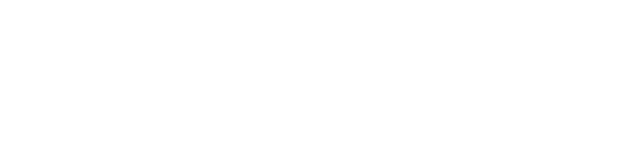
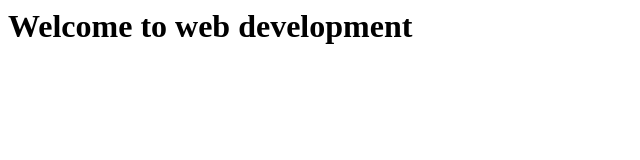
Before and after one commit to Samuthe/building_interactive-coding-course, a plain HTML site: page index.html in a window 1280 px wide. Shown: the whole page, without its empty margins (0-640 px from the left). Drawn offline with Linux system fonts and the light colour scheme.

Commit message:
changed to html file

```diff
--- a/index.html
+++ b/index.html
@@ -1 +1,2 @@
 <!--Write something about yourself-->
+<h1>Welcome to web development</h1>
```
